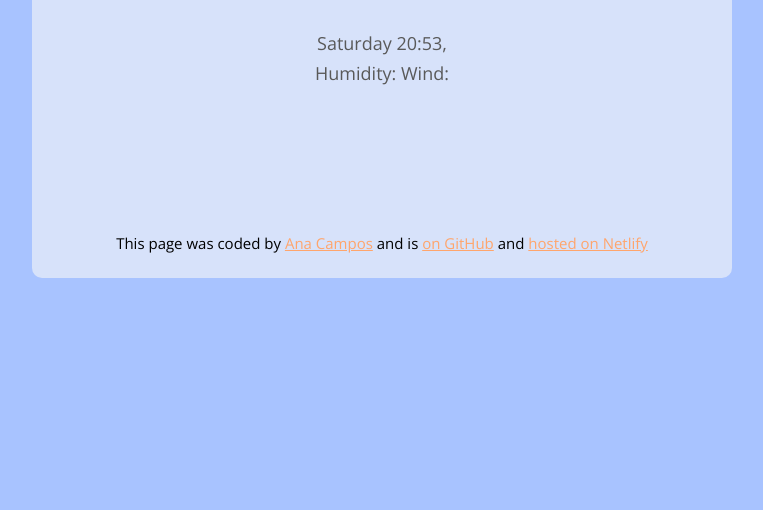
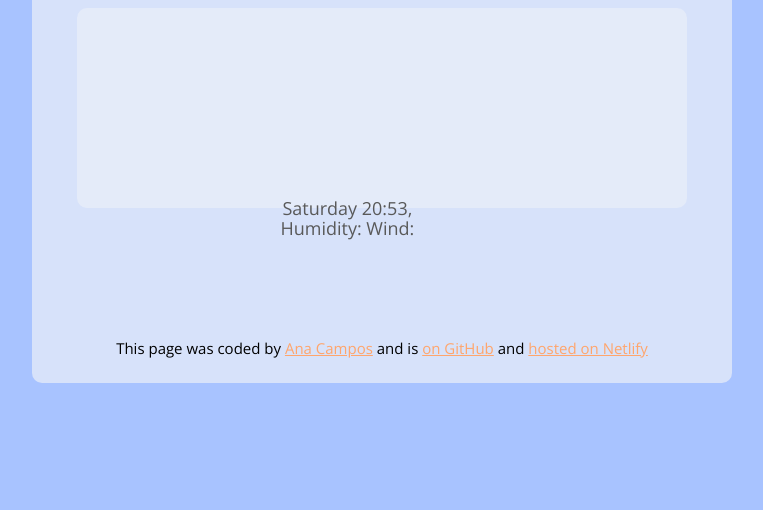
Before and after one commit to anna-fields/weatherapp_repository_forecast, a plain HTML site: page Index.html in a window 1280 px wide. Shown: the part 290-800 px from the top of the page, without its empty margins (258-1021 px from the left). Drawn offline with nearby package versions, Linux system fonts and the light colour scheme; no server answers; a web font is replaced by a local one.

Commit message:
trimmed design of app

```diff
--- a/src/style.css
+++ b/src/style.css
@@ -53,22 +53,42 @@ color: rgb(255, 165, 108)
 
 .currentCity{
     margin: 45px;
-    color: rgb(48, 48, 48);
+    color: rgb(57, 71, 81);
     font-size: 30px;
-    line-height: 30px;
+    line-height: 50px;
     text-align: center;
+}
+.weather-app-icon{
+width: 200px;
+height: 200px;
+position: relative;
+left: 60px;
+}
+
+.current-icon-temp{
+    display: flex;
+    justify-content: space-around;
+    padding: 20px;
+    border: none;
+    background-color: rgba(247, 247, 247, 0.4);
+    border-radius: 10px;
 }
 
 .currentTemp{
     font-size: 80px;
+    position: relative;
+    left: 180px;
 }
+
 
 .currentConditions{
     color:rgb(89, 89, 89);
-    text-align: center;
-    line-height: 30px;
+    line-height: 20px;
     font-size: 18px;
-    margin-bottom: 60px;
+    position: relative;
+    top: 170px;
+    right: 180px;
+    white-space: nowrap;
 
 }
 .forecast{
```
